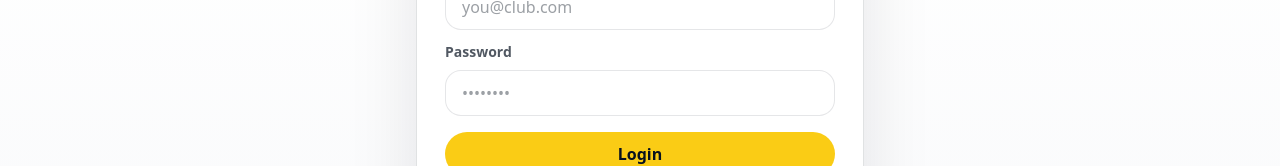
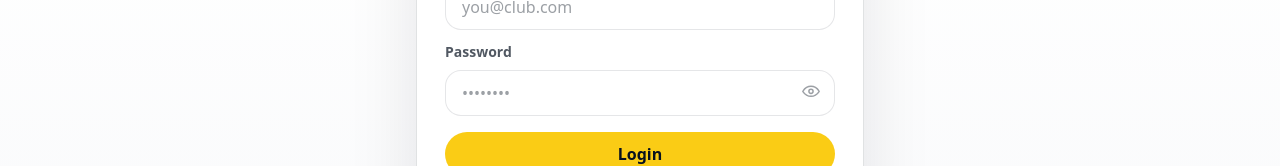
Before and after one commit to feifootball/fei-platform, a Next.js app: page /login in a window 1280 px wide. Shown: the part 406-572 px from the top of the page. Built offline with nearby package versions, Linux system fonts and the light colour scheme; no server answers.

Commit message:
Add password visibility toggle to login

```diff
--- a/app/login/page.tsx
+++ b/app/login/page.tsx
@@ -14,6 +14,8 @@ const copy = {
     description: 'Access your account and continue your progress.',
     email: 'Email',
     password: 'Password',
+    showPassword: 'Show password',
+    hidePassword: 'Hide password',
     loading: 'Logging in...',
     submit: 'Login',
     noAccount: "Don’t have an account?",
@@ -27,6 +29,8 @@ const copy = {
     description: 'Accede a tu cuenta y continúa tu progreso.',
     email: 'Correo electrónico',
     password: 'Contraseña',
+    showPassword: 'Mostrar contraseña',
+    hidePassword: 'Ocultar contraseña',
     loading: 'Ingresando...',
     submit: 'Ingresar',
     noAccount: '¿No tienes una cuenta?',
@@ -39,6 +43,7 @@ export default function LoginPage() {
   const [lang, setLang] = useState<Lang>('en')
   const [email, setEmail] = useState('')
   const [password, setPassword] = useState('')
+  const [showPassword, setShowPassword] = useState(false)
   const [error, setError] = useState('')
   const [loading, setLoading] = useState(false)
   const router = useRouter()
@@ -175,14 +180,57 @@ export default function LoginPage() {
               <label className="mb-2 block text-sm font-bold text-fei-bg/70">
                 {t.password}
               </label>
+              <div className="relative">
                 <input
-                type="password"
+                  type={showPassword ? 'text' : 'password'}
                   value={password}
                   onChange={e => setPassword(e.target.value)}
                   required
-                className="w-full rounded-2xl border border-fei-bg/10 bg-white px-4 py-2.5 text-fei-bg placeholder-fei-bg/40 outline-none transition focus:border-fei-sky/45"
+                  className="w-full rounded-2xl border border-fei-bg/10 bg-white py-2.5 pl-4 pr-12 text-fei-bg placeholder-fei-bg/40 outline-none transition focus:border-fei-sky/45"
                   placeholder="••••••••"
                 />
+
+                <button
+                  type="button"
+                  onClick={() => setShowPassword(current => !current)}
+                  aria-label={showPassword ? t.hidePassword : t.showPassword}
+                  title={showPassword ? t.hidePassword : t.showPassword}
+                  className="absolute inset-y-0 right-0 flex w-12 items-center justify-center text-fei-bg/40 transition hover:text-fei-bg/70 focus:outline-none"
+                >
+                  {showPassword ? (
+                    <svg
+                      aria-hidden="true"
+                      viewBox="0 0 24 24"
+                      fill="none"
+                      stroke="currentColor"
+                      strokeWidth="1.8"
+                      className="h-5 w-5"
+                    >
+                      <path
+                        strokeLinecap="round"
+                        strokeLinejoin="round"
+                        d="M3 3l18 18M10.6 10.7a2 2 0 002.7 2.7M9.9 4.3A10.8 10.8 0 0112 4c5.2 0 8.8 4.4 9.7 5.7a.5.5 0 010 .6 16.7 16.7 0 01-3 3.3M6.6 6.6A16.2 16.2 0 002.3 9.7a.5.5 0 000 .6C3.2 11.6 6.8 16 12 16c.9 0 1.8-.1 2.6-.4"
+                      />
+                    </svg>
+                  ) : (
+                    <svg
+                      aria-hidden="true"
+                      viewBox="0 0 24 24"
+                      fill="none"
+                      stroke="currentColor"
+                      strokeWidth="1.8"
+                      className="h-5 w-5"
+                    >
+                      <path
+                        strokeLinecap="round"
+                        strokeLinejoin="round"
+                        d="M2.3 9.7a.5.5 0 000 .6C3.2 11.6 6.8 16 12 16s8.8-4.4 9.7-5.7a.5.5 0 000-.6C20.8 8.4 17.2 4 12 4S3.2 8.4 2.3 9.7z"
+                      />
+                      <circle cx="12" cy="10" r="2.5" />
+                    </svg>
+                  )}
+                </button>
+              </div>
             </div>
 
             <button
```
Lines whose indentation alone changed are shown as unchanged.
